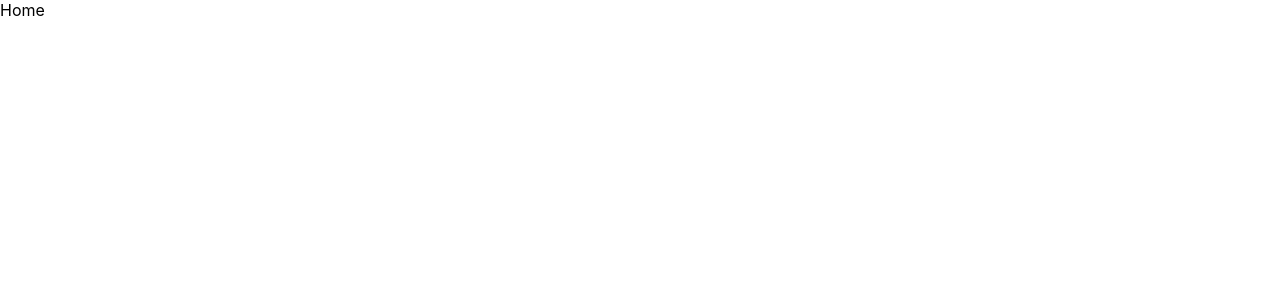
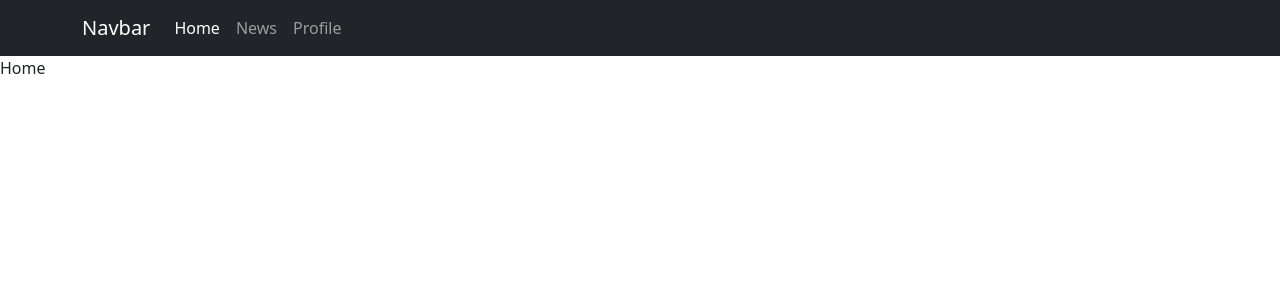
Before and after one commit to kaisyQ/test-task, a React (Create React App) app: page / in a window 1280 px wide. Shown: the top 300 px of the page. Built offline with nearby package versions, Linux system fonts and the light colour scheme.

Commit message:
header-component

```diff
--- a/package.json
+++ b/package.json
@@ -11,6 +11,7 @@
     "react-bootstrap": "^2.4.0",
     "react-dom": "^18.2.0",
     "react-redux": "^8.0.2",
+    "react-router-bootstrap": "^0.26.2",
     "react-router-dom": "^6.3.0",
     "react-scripts": "5.0.1",
     "redux": "^4.2.0",
--- a/src/App.js
+++ b/src/App.js
@@ -1,5 +1,7 @@
+import 'bootstrap/dist/css/bootstrap.min.css';
 import React from "react"
 import { BrowserRouter,Routes, Route } from "react-router-dom"
+
 
 import Header from "./components/Header/Header"
 
--- a/src/components/Header/Header.jsx
+++ b/src/components/Header/Header.jsx
@@ -1,7 +1,31 @@
 import React from "react"
+
+import Container from 'react-bootstrap/Container'
+import Nav from 'react-bootstrap/Nav'
+import Navbar from 'react-bootstrap/Navbar'
+
+import { LinkContainer } from 'react-router-bootstrap'
 
 const Header = () => {
     return <>
+        <Navbar bg="dark" variant="dark">
+            <Container>
+                <LinkContainer to='/'>
+                    <Navbar.Brand>Navbar</Navbar.Brand>
+                </LinkContainer>
+                <Nav className="me-auto">
+                    <LinkContainer to='/'>
+                        <Nav.Link>Home</Nav.Link>
+                    </LinkContainer>
+                    <LinkContainer to='/news'>
+                        <Nav.Link>News</Nav.Link>
+                    </LinkContainer>
+                    <LinkContainer to='/profile'>
+                        <Nav.Link>Profile</Nav.Link>
+                    </LinkContainer>
+                </Nav>
+            </Container>
+        </Navbar>
     </>
 }
 
```
Also changed, not shown: 1 other file (tests, documents, lock files or other folders).
